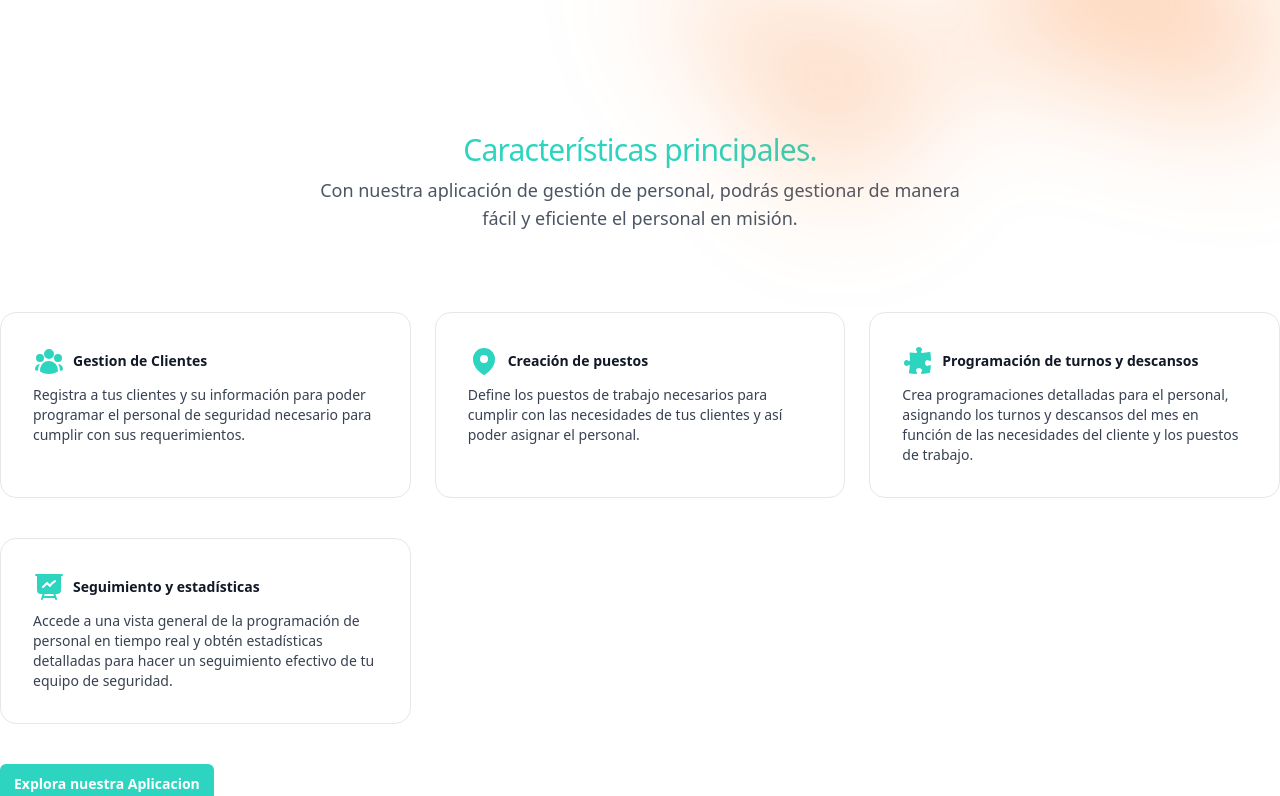
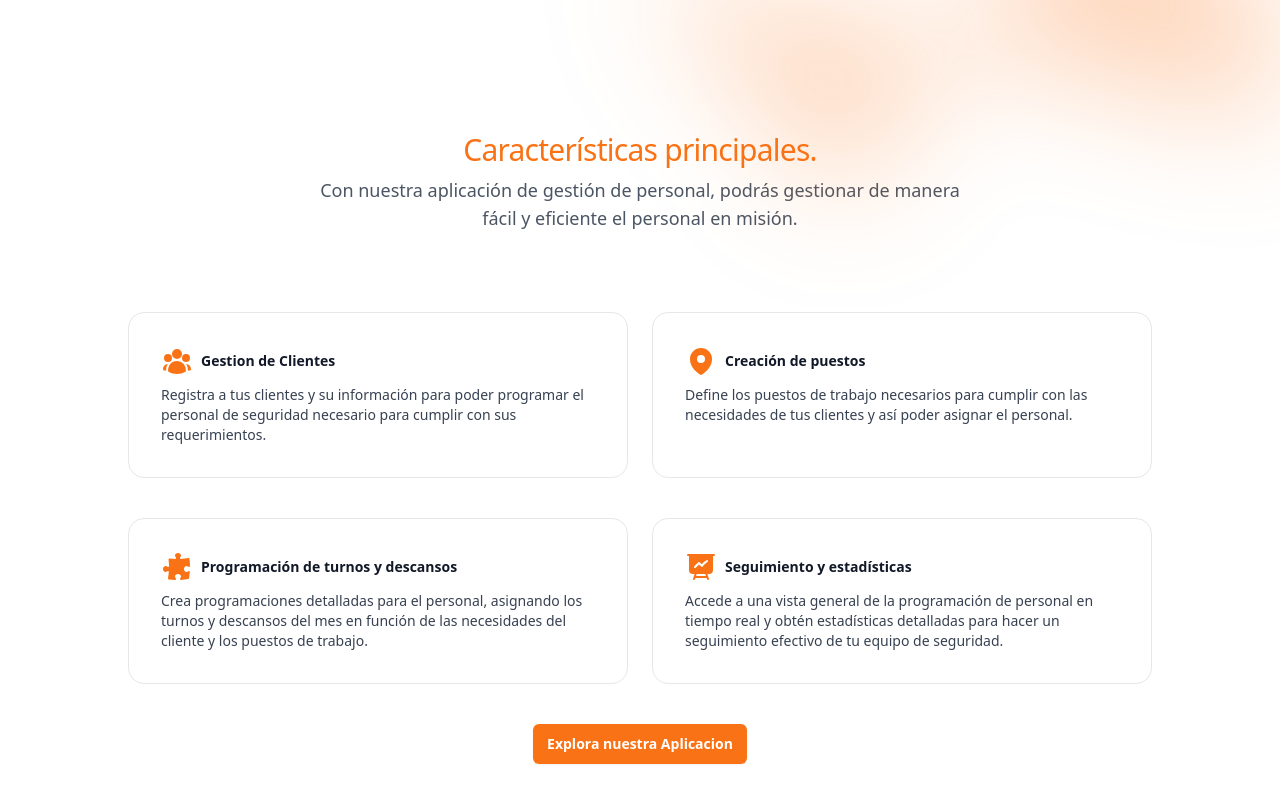
Before and after one commit to JuanCManchegoH/mainwebsite, a Next.js app: page / in a window 1280 px wide. Shown: the part 820-1616 px from the top of the page. Built offline with nearby package versions, Linux system fonts and the light colour scheme.

Commit message:
[FIX] commit to production

```diff
--- a/package.json
+++ b/package.json
@@ -1,6 +1,6 @@
 {
   "name": "mainwebsite",
-  "version": "0.1.0",
+  "version": "1.0.0",
   "private": true,
   "scripts": {
     "dev": "next dev",
--- a/src/common/modals/SlideOver.tsx
+++ b/src/common/modals/SlideOver.tsx
@@ -21,7 +21,7 @@ export default function SlideOver({ open, setOpen, title, description, children
 
         <div className="fixed inset-0 overflow-hidden">
           <div className="absolute inset-0 overflow-hidden">
-            <div className="pointer-events-none fixed inset-y-0 right-0 flex max-w-full pl-10 sm:pl-16">
+            <div className="pointer-events-none fixed inset-0 bg-white flex max-w-full pl-10 sm:pl-16">
               <Transition.Child
                 as={Fragment}
                 enter="transform transition ease-in-out duration-500 sm:duration-700"
--- a/src/components/AboutPrisma.tsx
+++ b/src/components/AboutPrisma.tsx
@@ -27,24 +27,24 @@ export function AboutPrisma() {
   return (
     <section id="AboutPrisma" className="py-20 sm:py-32">
       <div className="mx-auto max-w-2xl sm:text-center">
-        <h2 className="text-3xl font-medium tracking-tight text-teal-400">Características principales.</h2>
+        <h2 className="text-3xl font-medium tracking-tight text-orange-500">Características principales.</h2>
         <p className="mt-2 text-lg text-gray-600">Con nuestra aplicación de gestión de personal, podrás gestionar de manera fácil y eficiente el personal en misión.</p>
       </div>
-      <ul className="mx-auto mt-16 grid max-w-2xl grid-cols-1 gap-6 text-sm sm:mt-20 sm:grid-cols-2 md:gap-y-10 lg:max-w-none lg:grid-cols-3">
+      <ul className="mx-auto mt-16 grid max-w-2xl grid-cols-1 gap-6 text-sm sm:mt-20 sm:grid-cols-2 md:gap-y-10 lg:max-w-none lg:grid-cols-2" style={{ padding: '0 8rem' }}>
         {features.map((feature) => (
           <li key={feature.name} className="rounded-2xl border border-gray-200 p-8">
             <div className="flex items-center">
-              <feature.icon className="h-8 w-8 text-teal-400" />
+              <feature.icon className="h-8 w-8 text-orange-500" />
               <h3 className="pl-2 font-semibold text-gray-900">{feature.name}</h3>
             </div>
             <p className="mt-2 text-gray-700">{feature.description}</p>
           </li>
         ))}
       </ul>
-      <div className="mt-10 flex">
+      <div className="mt-10 flex justify-center">
         <a
           href="https://www.mainprisma.com/"
-          className="rounded-md bg-teal-400 px-3.5 py-2.5 text-sm font-semibold text-white shadow-sm focus-visible:outline focus-visible:outline-2 focus-visible:outline-offset-2 focus-visible:outline-orange-500"
+          className="rounded-md bg-orange-500 px-3.5 py-2.5 text-sm font-semibold text-white shadow-sm focus-visible:outline focus-visible:outline-2 focus-visible:outline-offset-2 focus-visible:outline-orange-500"
         >
           Explora nuestra Aplicacion
         </a>
--- a/src/components/Contact.tsx
+++ b/src/components/Contact.tsx
@@ -4,6 +4,7 @@ import SlideOver from '@/common/modals/SlideOver';
 import PrivacyPolicy from './PrivacyPolicy';
 import emailjs from '@emailjs/browser';
 import { ToastContainer, toast } from 'react-toastify';
+import 'react-toastify/dist/ReactToastify.css';
 
 function classNames(...classes: String[]) {
   return classes.filter(Boolean).join(' ');
@@ -46,6 +47,7 @@ export default function Contact() {
   const sendEmail = (e: any) => {
     e.preventDefault();
     if (!agreed) {
+      notify('Necesita aceptar politica y privacidad', 'error');
       return;
     }
 
@@ -55,7 +57,7 @@ export default function Contact() {
         setForm({ name: '', email: '', phone: '', message: '' });
       },
       (error) => {
-        notify('Necesita aceptar politica de privacidad', 'error');
+        notify('Ocurrio un error, vuelve a intentarlo mas tarde', 'error');
         console.log(error.text);
       }
     );
@@ -76,7 +78,7 @@ export default function Contact() {
             />
           </div>
           <div className="mx-auto max-w-2xl text-center flex space-y-2 flex-col">
-            <h2 className="text-3xl font-bold tracking-tight text-gray-900 sm:text-4xl">Contactanos</h2>
+            <h2 className="text-3xl font-bold tracking-tight text-gray-900 sm:text-4xl">Contáctanos</h2>
             <span>¡No esperes más para dar el siguiente paso hacia el éxito!</span>
           </div>
           <form onSubmit={sendEmail} className="mx-auto mt-5 max-w-xl sm:mt-9">
--- a/src/components/Footer.tsx
+++ b/src/components/Footer.tsx
@@ -10,10 +10,10 @@ const navigation = {
 export default function Footer() {
   return (
     <footer className="bg-white">
-      <div className="mx-auto max-w-7xl overflow-hidden px-6 py-10 sm:py-12 lg:px-8">
-        <nav className="-mb-6 columns-2 sm:flex sm:justify-center sm:space-x-12" aria-label="Footer">
+      <div className="max-w-7xl mx-auto py-12 px-4 overflow-hidden sm:px-6 lg:px-8">
+        <nav className="-mx-5 -my-2 flex flex-wrap justify-center" aria-label="Footer">
           {navigation.main.map((item) => (
-            <div key={item.name} className="pb-6">
+            <div key={item.name} className="px-5 py-2">
               <a href={item.href} className="text-sm leading-6 text-gray-600 hover:text-gray-900">
                 {item.name}
               </a>
--- a/src/components/header.tsx
+++ b/src/components/header.tsx
@@ -34,7 +34,7 @@ export default function Header() {
           ))}
         </div>
         <div className="hidden lg:flex lg:flex-1 lg:justify-end">
-          <a href="https://www.mainprisma.com/" className="text-sm font-semibold leading-6 text-gray-900">
+          <a href="https://www.mainprisma.com/" target="_blank" rel="noopener noreferrer" className="text-sm font-semibold leading-6 text-gray-900">
             PRISMA <span aria-hidden="true">&rarr;</span>
           </a>
         </div>
@@ -57,9 +57,9 @@ export default function Header() {
                   </a>
                 ))}
               </div>
-              <div className="py-6">
-                <a href="https://www.mainprisma.com/" className="-mx-3 block rounded-lg px-3 py-2.5 text-base font-semibold leading-7 text-gray-900 hover:bg-gray-50">
-                  PRISMA
+              <div className="hidden lg:flex lg:flex-1 lg:justify-end">
+                <a href="https://www.mainprisma.com/" target="_blank" rel="noopener noreferrer" className="text-sm font-semibold leading-6 text-gray-900">
+                  PRISMA <span aria-hidden="true">&rarr;</span>
                 </a>
               </div>
             </div>
--- a/src/pages/_document.tsx
+++ b/src/pages/_document.tsx
@@ -5,9 +5,10 @@ export default function Document() {
     <Html lang="en">
       <Head>
         <link rel="shortcut icon" href="/isotipo.svg" type="image/x-icon" />
+        <meta name="keywords" content="MAIN, Prisma, aliado estratégico, eficiencia, agilidad" />
         <meta
           name="description"
-          content="Conoce esta ventana al futuro de la organización del personal y agiliza los procesos productivos de forma practica y tecnológica en pocos pasos.
+          content="Conoce esta ventana al futuro de la organización del personal y agiliza los procesos productivos de forma práctica y tecnológica en pocos pasos.
                   Ahorra tiempo y Dinero
                   Integra los procesos de tu empresa
                   Obtén un mes de prueba."
```
